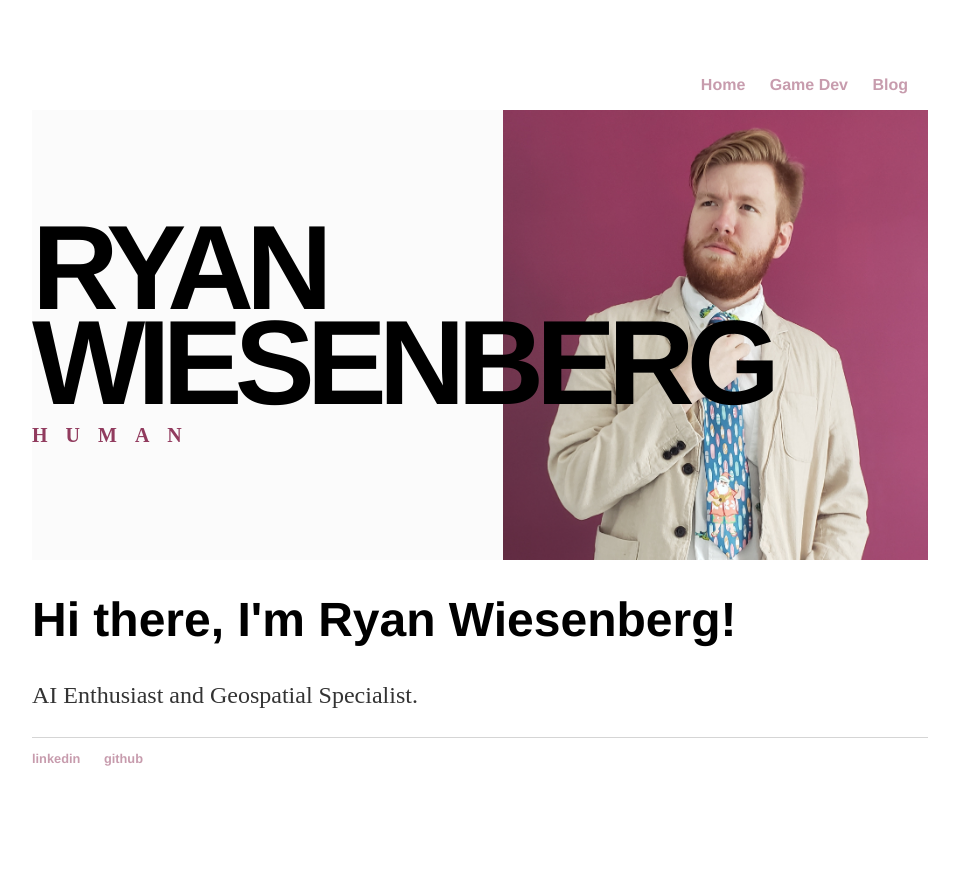
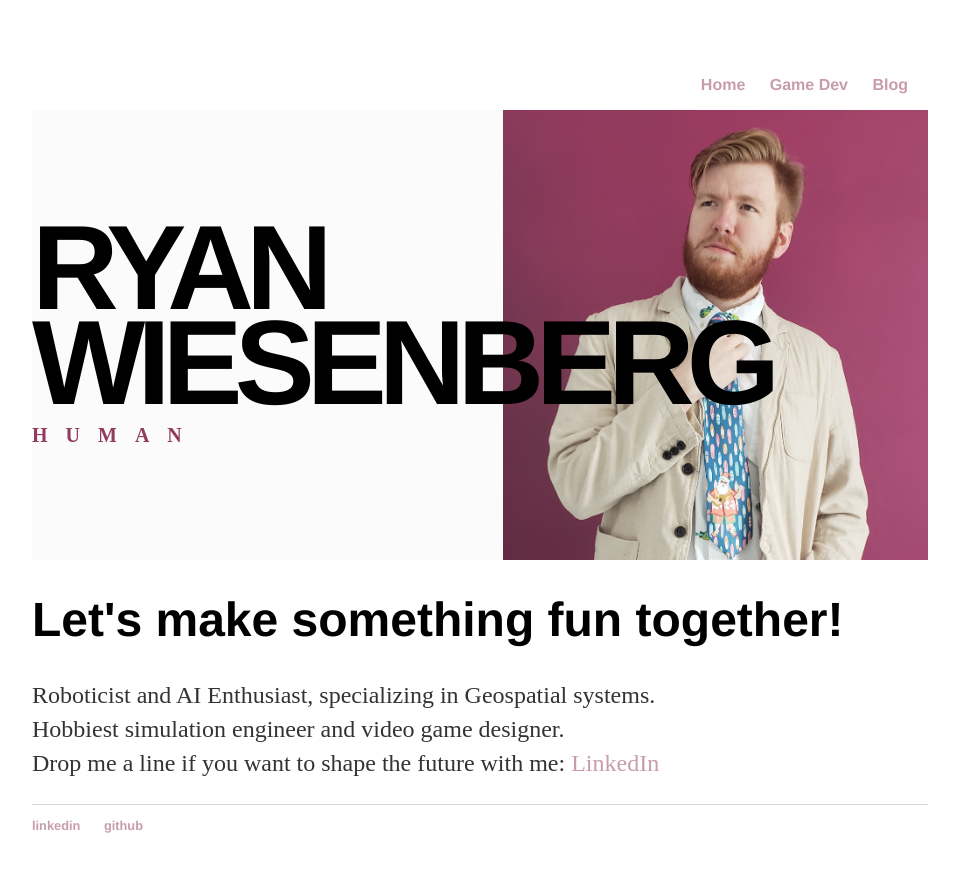
Before and after one commit to rmwiesenberg/rmwiesenberg.github.io, a Jekyll site: the page built from index.html, in a window 1280 px wide. Shown: the top 872 px of the page, without its empty margins (160-1119 px from the left). Built offline with Jekyll 4.4.1, drawn with Linux system fonts in a browser that asks for light colours.

Commit message:
better description and a bugfix on css

```diff
--- a/css/main.css
+++ b/css/main.css
@@ -32,10 +32,11 @@ nav.right {
 
 .hero {
     display: inline-block;
-    background: url('/assets/user_image.jpg') right bottom no-repeat;
+    background: url('/assets/user_image.jpg') right no-repeat;
     background-size: contain;
     padding: 110px 0 100px 0;
     height: auto;
+    width: 100%;
     background-color: #FBFBFB;
 }
 
--- a/index.html
+++ b/index.html
@@ -8,15 +8,18 @@ title: Ryan Wiesenberg
 			<div class="row">
 				<div class="col-md-8 col-md-offset-1 inner">
 					<h1 class="animated fadeInDown">
-						Ryan Wiesenberg
+						Ryan<br>Wiesenberg
 					</h1><!-- Title -->
 					<h3 class="animated fadeInUp delay-05s">Human</h3>
 				</div>
 			</div>
 		</div>
 	</section>
-	<h1>Hi there, I'm Ryan Wiesenberg!</h1>
-	<p>
-		AI Enthusiast and Geospatial Specialist.<br>
+	<h1>Let's make something fun together!</h1>
+	<p >
+		Roboticist and AI Enthusiast, specializing in Geospatial systems.<br>
+		Hobbiest simulation engineer and video game designer.<br>
+		Drop me a line if you want to shape the future with me:
+		<a href="https://linkedin.com/in/rmwiesenberg" rel="noopener noreferrer" target="_blank">LinkedIn</a>
 	</p>
 </div><!-- /.blurb -->
```
